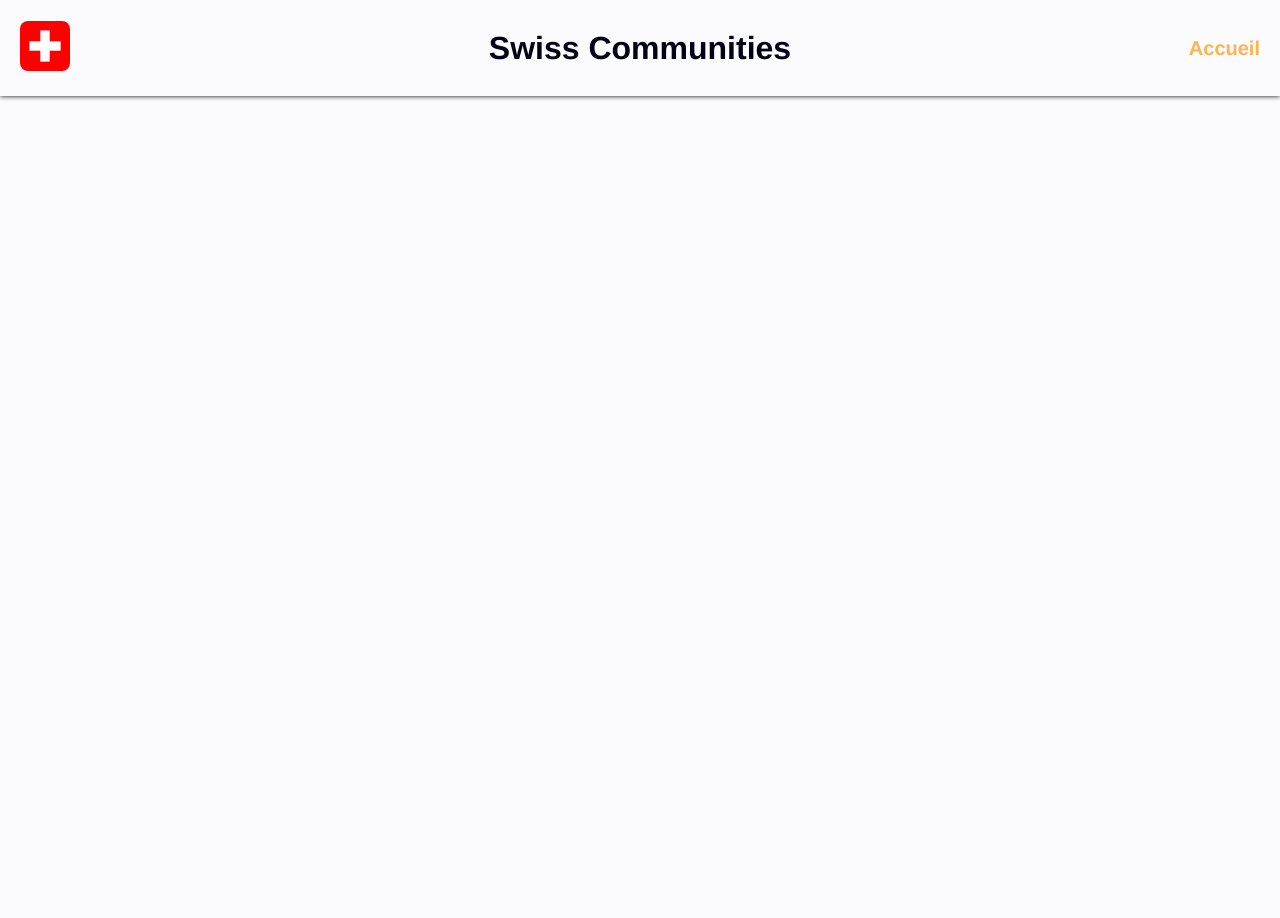
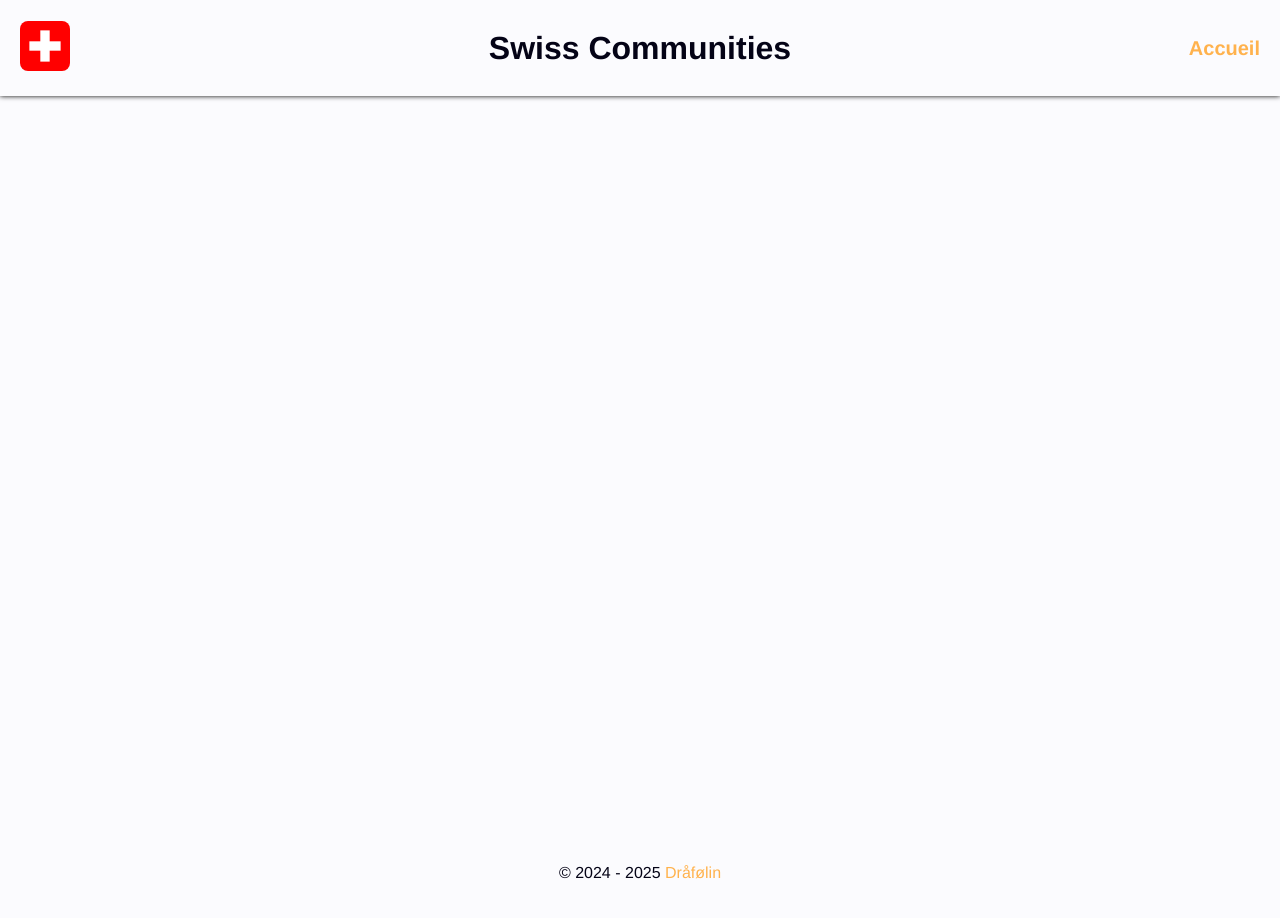
Before and after one commit to SwissCommunities/swisscommunities-website, a Nuxt app: page / in a window 1280 px wide. Shown: the top 918 px of the page. Before the commit the page ends 800 px from the top, so only its background shows below. Built offline with nearby package versions, Linux system fonts and the light colour scheme.

Commit message:
copyright

```diff
--- a/components/TheFooter.vue
+++ b/components/TheFooter.vue
@@ -1,11 +1,23 @@
 <script lang="ts" setup>
-
+const currentYear = new Date().getFullYear();
 </script>
 
 <template>
-    <footer></footer>
+    <footer>
+        <!-- TODO: Social links -->
+        <div class="copy">
+            <span>&copy; 2024</span>
+            <span v-if="currentYear !== 2024">&nbsp;- {{ currentYear }}</span>
+            <span>&nbsp;<NuxtLink href="https://drafolin.ch">Dråfølin</NuxtLink></span>
+        </div>
+    </footer>
 </template>
 
 <style lang="scss" scoped>
-
+footer {
+  display: flex;
+  align-items: center;
+  flex-direction: column;
+  padding: 4em;
+}
 </style>
```
